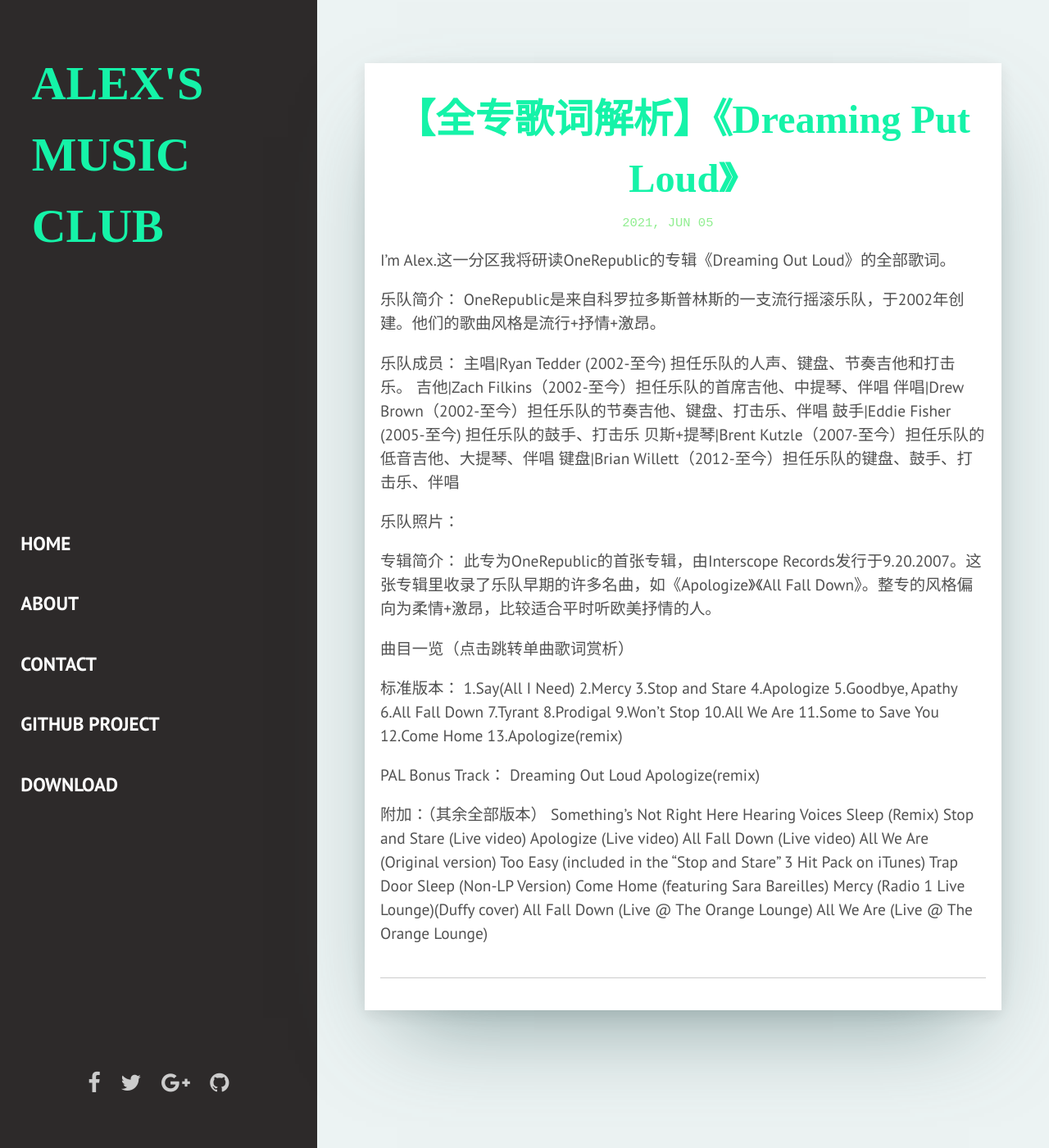
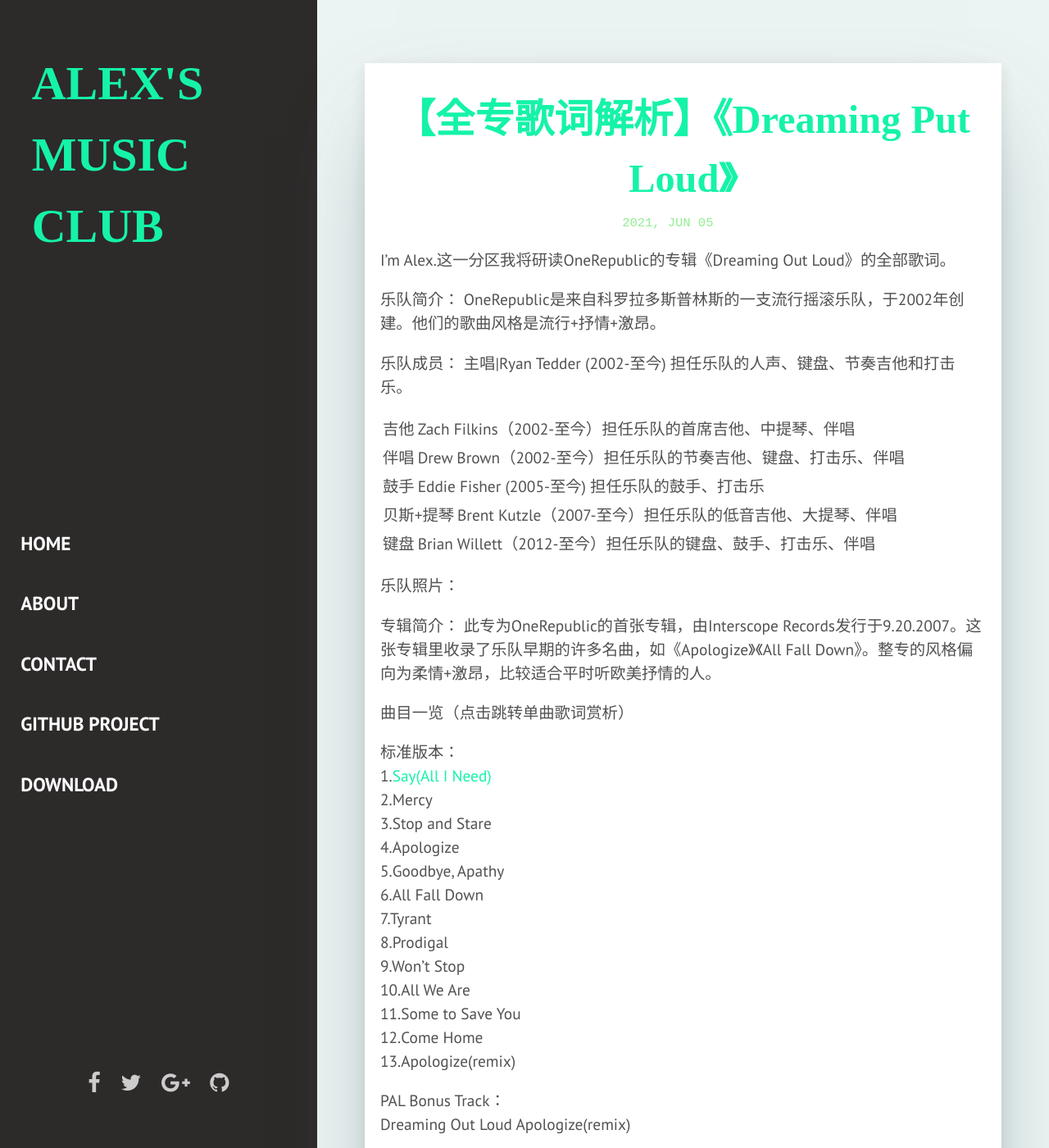
Before and after one commit to AlexJWC/AAAlexJWC.github.io, a Jekyll site: the page built from _posts/2021-06-05-dreaming-out-loud.markdown, in a window 1280 px wide and 1400 px high. Shown: the whole window at 82% size. Built offline with Jekyll 4.4.1, drawn with Linux system fonts in a browser that asks for light colours; some web fonts are replaced; some of the changed lines change nothing that is shown; some of the changed text lies outside the part shown.

Commit message:
Update 2021-06-05-dreaming-out-loud.markdown

```diff
--- a/_posts/2021-06-05-dreaming-out-loud.markdown
+++ b/_posts/2021-06-05-dreaming-out-loud.markdown
@@ -12,10 +12,15 @@
 
 乐队成员：
 主唱|Ryan Tedder (2002-至今) 担任乐队的人声、键盘、节奏吉他和打击乐。
+
 吉他|Zach Filkins（2002-至今）担任乐队的首席吉他、中提琴、伴唱
+
 伴唱|Drew Brown（2002-至今）担任乐队的节奏吉他、键盘、打击乐、伴唱
+
 鼓手|Eddie Fisher (2005-至今) 担任乐队的鼓手、打击乐
+
 贝斯+提琴|Brent Kutzle（2007-至今）担任乐队的低音吉他、大提琴、伴唱
+
 键盘|Brian Willett（2012-至今）担任乐队的键盘、鼓手、打击乐、伴唱
 
 乐队照片：
@@ -26,7 +31,7 @@
 曲目一览（点击跳转单曲歌词赏析）
 
 标准版本：
-1.Say(All I Need)
+1.[Say(All I Need)](#aa)
 2.Mercy
 3.Stop and Stare
 4.Apologize
@@ -59,3 +64,9 @@
 Mercy (Radio 1 Live Lounge)(Duffy cover)
 All Fall Down (Live @ The Orange Lounge)
 All We Are (Live @ The Orange Lounge)
+
+
+
+
+
+### <a name="aa"></a>Say(All I Need)
```
